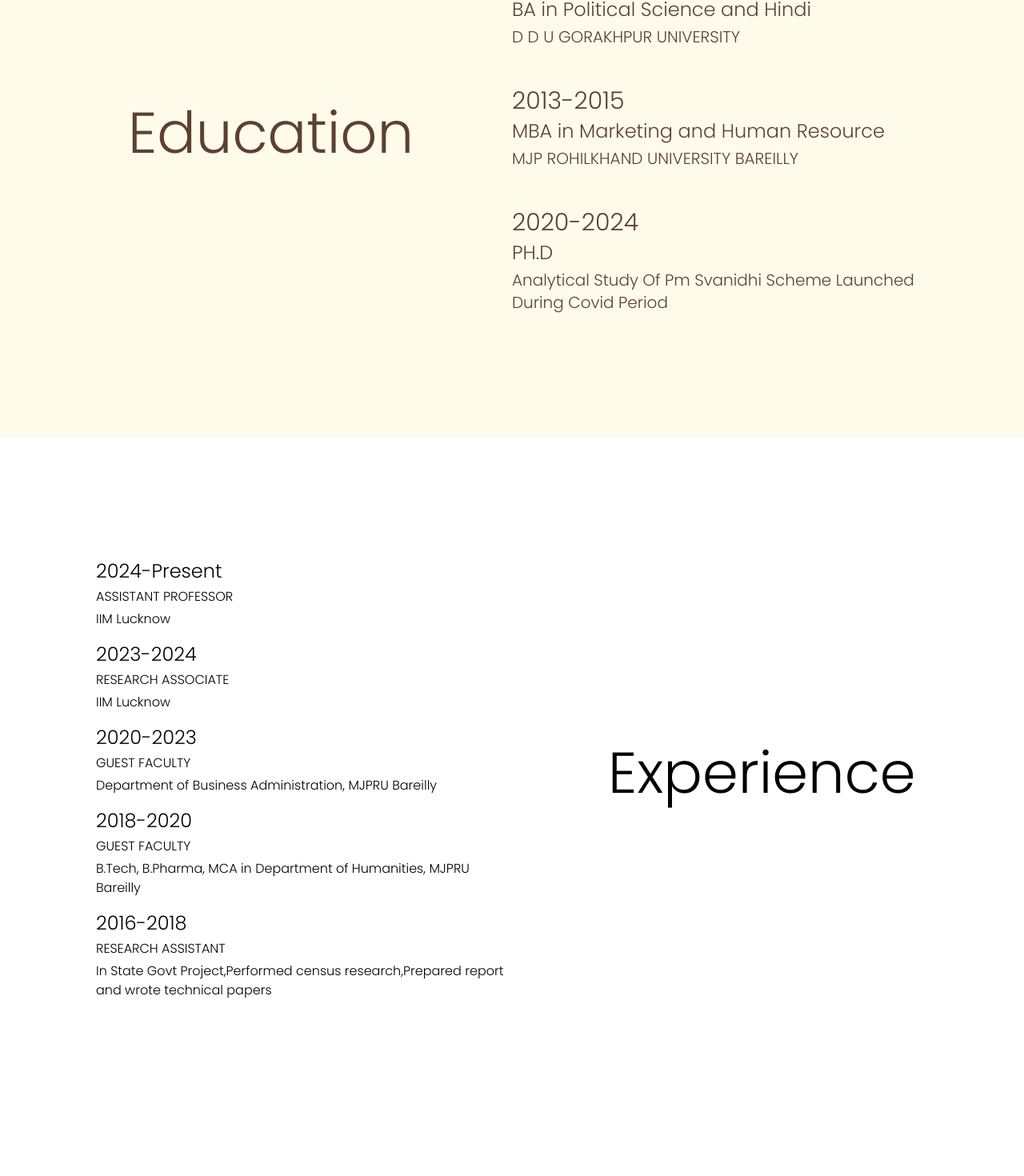
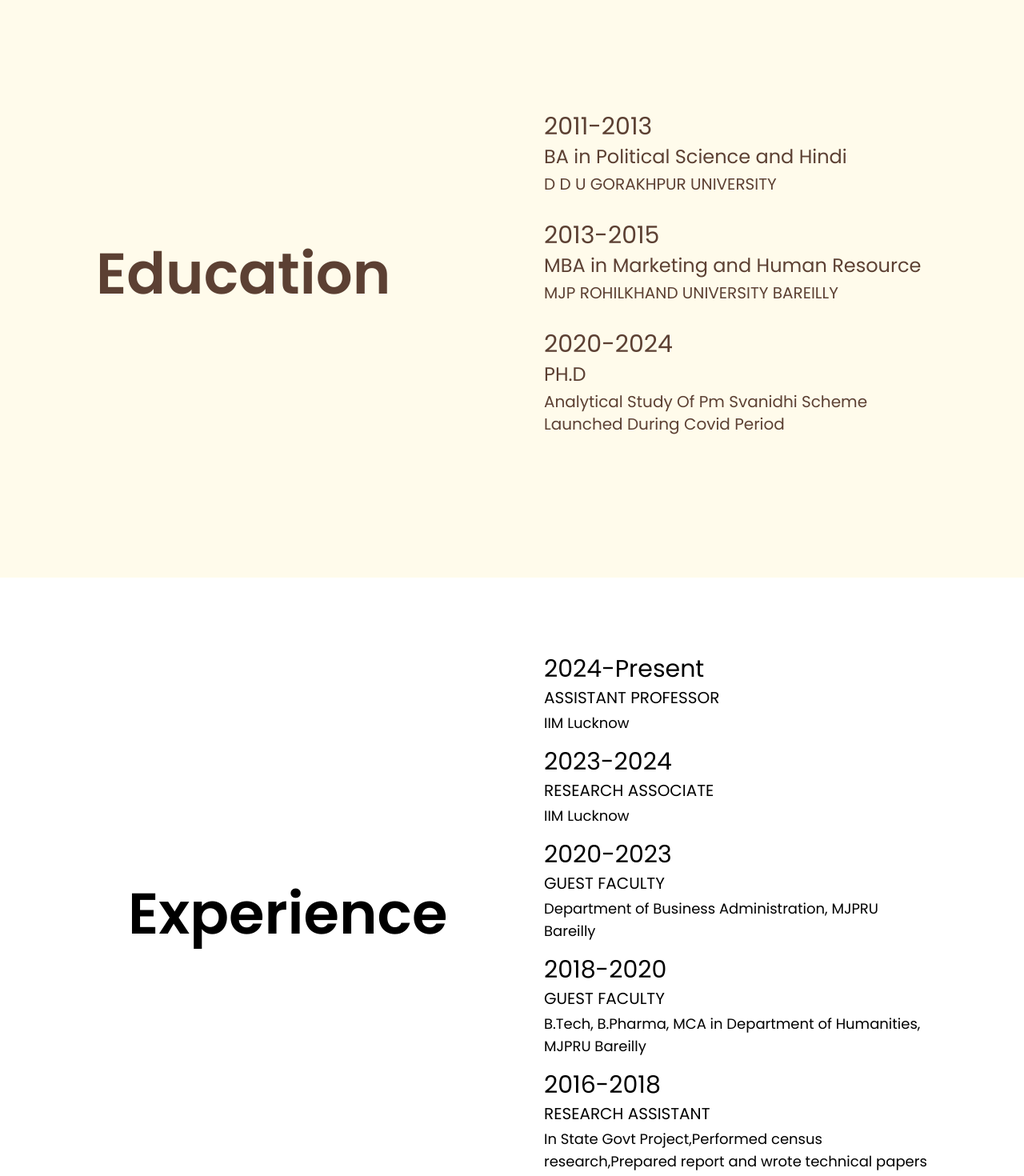
Before and after one commit to devagya-rattan/Portfolio, a React (Vite) app in the folder portfolio_website_drnavneet/: page /about in a window 1280 px wide. Shown: the part 1118-2588 px from the top of the page at 80% size. Before the commit the page ends 2464 px from the top, so only its background shows below. Built offline with nearby package versions, Linux system fonts and the light colour scheme.

Commit message:
responsive

```diff
--- a/portfolio_website_drnavneet/src/Data/About/AboutData.js
+++ b/portfolio_website_drnavneet/src/Data/About/AboutData.js
@@ -29,3 +29,23 @@ const AboutData={
 
 }
 export default AboutData;
+
+export const affiliations = [
+    { title: "Mentor", description: "RIF Bareilly, IFTM & TMU (Startup Incubator)" },
+    { title: "National Mentor", description: "Startup India" },
+    { title: "State Mentor", description: "Startup Council Uttar Pradesh" },
+    { title: "Virtual State Mentor", description: "Startup Council Uttarakhand" },
+    { title: "Director", description: "Anveshan Translation Private Limited" },
+    { title: "Marketing Consultant", description: "Unizal Pharmaceutical Pvt Limited" },
+    { title: "Senior Vice President", description: "Shri Anandam Seva Trust (Under 80 G)" },
+    { title: "Head of Policy Cell", description: "Youth Power Association (Reg NGO & 80 G)" },
+    { title: "Lifetime Member", description: "Indian Commerce Association" },
+  ];
+
+  export const awards = [
+    { title: "Shan-E-City Bareilly Award 2021", description: "By Dainik Jagaran and Radio City Bareilly" },
+    { title: "City Ka Yaar 2018 Award", description: "By Radio City F.M" },
+    { title: "Youth Icon Of Bareilly 2019", description: "" },
+    { title: "Extraordinary Talent Award 2019", description: "For Educational and Social Work by Geniuses World Records" },
+    { title: "Corona Warrior", description: "By Pad Bank Foundation" },
+  ];
--- a/portfolio_website_drnavneet/src/components/About/About.jsx
+++ b/portfolio_website_drnavneet/src/components/About/About.jsx
@@ -1,6 +1,8 @@
 import { useEffect, useState } from "react";
 import AboutData from "../../Data/About/AboutData";
 import HashLoader from "react-spinners/HashLoader";
+import { affiliations, awards } from "../../Data/About/AboutData";
+
 
 const About = () => {
   const [loading, setLoading] = useState(true);
@@ -18,16 +20,16 @@ const About = () => {
         <div className="flex justify-center items-center h-[90vh]">
           <HashLoader color="#8B4513" />
         </div>
-          ) :(
+      ) : (
         <div>
-            {/* first page about */}
-            <div className="w-full h-screen  pt-10 px-20 flex items-center">
-                <div className="w-1/2 px-10">
-                    <h1 className="text-7xl font-light">About</h1>
-                    <p className="pt-4  font-light">{AboutData.para1}</p>
-                    <p className="font-light pt-1">{AboutData.para2}</p>
+         {/* About Section */}
+         <div className="w-full min-h-screen pt-10 pb-8 px-2 md:px-6 sm:px-20 flex flex-col sm:flex-row items-center">
+  <div className="w-full sm:w-1/2 px-2 md:px-10">
+    <h1 className="text-4xl sm:text-7xl font-bold text-center sm:text-left">{AboutData.title || 'About'}</h1>
+    <p className="pt-4 font-medium text-lg sm:text-xl">{AboutData.para1}</p>
+    <p className="font-medium pt-1 text-lg sm:text-xl">{AboutData.para2}</p>
   </div>
-                <div className="w-1/2 flex justify-center">
+  <div className="w-full sm:w-1/2 flex justify-center  mt-6 sm:mt-0">
     <img
       src="https://www.rifmjpru.com/img/mentorsprofile/Navneet_Kumar_shukla.jpeg"
       alt="Profile"
@@ -35,57 +37,111 @@ const About = () => {
     />
   </div>
 </div>
-            <div className="w-full h-screen bg-amber-50 text-[#5C4033] pt-10 px-30 flex items-center">
-                <div className="w-1/2 px-10">
-                    <h1 className="text-7xl font-light">Education</h1>
+
+
+
+
+
+<div className="w-full h-screen bg-amber-50 text-[#5C4033] pt-10 px-6 sm:px-30 flex flex-col sm:flex-row items-center">
+  <div className="w-full sm:w-1/2">
+    <h1 className="text-4xl sm:text-7xl font-bold text-center sm:text-left">Education</h1>
   </div>
-                <div className="w-1/2 flex-col justify-center">
+  <div className="w-full sm:w-1/2 flex flex-col justify-center sm:pl-10">
     <div className="py-4">
-                <p className="pt-4 text-3xl  font-sm">{AboutData.year1}</p>
-                <p className="font-light text-2xl pt-1">{AboutData.edu1}</p>
-                <p className="font-light text-xl pt-1">{AboutData.col1}</p>
+      <p className="text-2xl sm:text-3xl font-sm">{AboutData.year1}</p>
+      <p className="font-medium text-xl sm:text-2xl pt-1">{AboutData.edu1}</p>
+      <p className="font-normal text-lg sm:text-xl pt-1">{AboutData.col1}</p>
     </div>
     <div className="py-4">
-                <p className="pt-4 text-3xl font-light">{AboutData.year2}</p>
-                <p className="font-light text-2xl pt-1">{AboutData.edu2}</p>
-                <p className="font-light text-xl pt-1">{AboutData.col2}</p>
+      <p className="text-2xl sm:text-3xl font-sm">{AboutData.year2}</p>
+      <p className="font-medium text-xl sm:text-2xl pt-1">{AboutData.edu2}</p>
+      <p className="font-normal text-lg sm:text-xl pt-1">{AboutData.col2}</p>
     </div>
     <div className="py-4">
-                <p className="pt-4 text-3xl font-light">{AboutData.year3}</p>
-                <p className="font-light text-2xl pt-1">{AboutData.edu3}</p>
-                <p className="font-light text-xl pt-1">{AboutData.col3}</p>
+      <p className="text-2xl sm:text-3xl font-sm">{AboutData.year3}</p>
+      <p className="font-medium text-xl sm:text-2xl pt-1">{AboutData.edu3}</p>
+      <p className="font-normal text-lg sm:text-xl pt-1">{AboutData.col3}</p>
     </div>
   </div>
 </div>
 
-            <div className="w-full h-screen pt-10 px-30 flex items-center">
-                <div className="w-1/2 flex-col justify-center">
-                <div className="py-4">
-                <p className="pt-4 text-2xl  font-light">{AboutData.expy1}</p>
-                <p className="font-light text-base pt-1">{AboutData.expd1}</p>
-                <p className="font-light text-base pt-1">{AboutData.expp2}</p>
+<div className="w-full min-h-screen lg:h-screen pt-10 px-6 sm:px-30 flex flex-col sm:flex-row items-center">
+  <div className="w-full sm:w-1/2">
+    <h1 className="text-4xl sm:text-7xl font-bold text-center sm:text-left pl-10">{AboutData.title || 'Experience'}</h1>
+  </div>
+  <div className="w-full sm:w-1/2 flex flex-col justify-center sm:pl-10 mt-6 sm:mt-0">
+    <div className="py-6">
+      <p className="text-2xl sm:text-3xl font-sm">{AboutData.expy1}</p>
+      <p className="font-medium text-base sm:text-xl pt-1">{AboutData.expd1}</p>
+      <p className="font-normal text-base sm:text-lg pt-1">{AboutData.expp2}</p>
 
-                <p className="pt-4 text-2xl  font-light">{AboutData.expy2}</p>
-                <p className="font-light text-base pt-1">{AboutData.expd2}</p>
-                <p className="font-light text-base pt-1">{AboutData.expp2}</p>
+      <p className="pt-4 text-2xl sm:text-3xl font-sm">{AboutData.expy2}</p>
+      <p className="font-medium text-base sm:text-xl pt-1">{AboutData.expd2}</p>
+      <p className="font-normal text-base sm:text-lg pt-1">{AboutData.expp2}</p>
 
-                <p className="pt-4 text-2xl  font-light">{AboutData.expy3}</p>
-                <p className="font-light text-base pt-1">{AboutData.expd3}</p>
-                <p className="font-light text-base pt-1">{AboutData.expp3}</p>
+      <p className="pt-4 text-2xl sm:text-3xl font-sm">{AboutData.expy3}</p>
+      <p className="font-medium text-base sm:text-xl pt-1">{AboutData.expd3}</p>
+      <p className="font-normal text-base sm:text-lg pt-1">{AboutData.expp3}</p>
 
-                <p className="pt-4 text-2xl  font-light">{AboutData.expy4}</p>
-                <p className="font-light text-base pt-1">{AboutData.expd4}</p>
-                <p className="font-light text-base pt-1">{AboutData.expp4}</p>
+      <p className="pt-4 text-2xl sm:text-3xl font-sm">{AboutData.expy4}</p>
+      <p className="font-medium text-base sm:text-xl pt-1">{AboutData.expd4}</p>
+      <p className="font-normal text-base sm:text-lg pt-1">{AboutData.expp4}</p>
 
-                <p className="pt-4 text-2xl  font-light">{AboutData.expy5}</p>
-                <p className="font-light text-base pt-1">{AboutData.expd5}</p>
-                <p className="font-light text-base pt-1">{AboutData.expp5}</p>
+      <p className="pt-4 text-2xl sm:text-3xl font-sm">{AboutData.expy5}</p>
+      <p className="font-medium text-base sm:text-xl pt-1">{AboutData.expd5}</p>
+      <p className="font-normal text-base sm:text-lg pt-1">{AboutData.expp5}</p>
     </div>
   </div>
-                <div className="w-1/2 px-10 ">
-                    <h1 className="text-7xl pl-20 font-light">Experience</h1>
+</div>
+
+
+
+          <div className="min-h-screen bg-amber-50 text-[#5C4033] py-16 px-6 sm:px-20 flex justify-center items-center">
+            <div className="max-w-6xl w-full flex flex-col gap-16">
+
+              <div className="flex flex-col md:flex-row gap-16">
+                {/* Affiliations Section */}
+                <div className="flex-1 bg-white shadow-2xl rounded-2xl p-10">
+                  <h2 className="text-4xl font-bold text-[#5C4033] mb-8">Affiliations</h2>
+                  <ul className="list-disc list-inside space-y-5">
+                    {affiliations.map((item, index) => (
+                      <li key={index}>
+                        <strong>{item.title}:</strong> {item.description}
+                      </li>
+                    ))}
+                  </ul>
+                </div>
+
+                {/* Awards and Achievements Section */}
+                <div className="flex-1 bg-white shadow-2xl rounded-2xl p-10">
+                  <h2 className="text-4xl font-bold text-[#5C4033] mb-8">Awards and Achievements</h2>
+                  <ul className="list-disc list-inside space-y-5">
+                    {awards.map((item, index) => (
+                      <li key={index}>
+                        <strong>{item.title}</strong> {item.description && ` - ${item.description}`}
+                      </li>
+                    ))}
+                  </ul>
                 </div>
               </div>
+            </div>
+          </div>
+
+
+
+          <div className="py-10 px-6 flex justify-center items-center">
+            <div className="max-w-4xl text-center p-5">
+              <p className="text-lg sm:text-xl md:text-2xl font-medium leading-relaxed">
+                Beyond his professional achievements, Navnit Kumar Shukla finds solace in the art of
+                <span className="font-semibold"> poetry</span>, the discipline of
+                <span className="font-semibold"> yogasanas</span>, and the strategic depth of
+                <span className="font-semibold"> chess</span>. These passions not only fuel his creativity but also reflect
+                his thoughtful and balanced approach to life and academia.
+              </p>
+            </div>
+          </div>
+
+
         </div>
       )}
     </>
```
Lines whose indentation alone changed are shown as unchanged.
